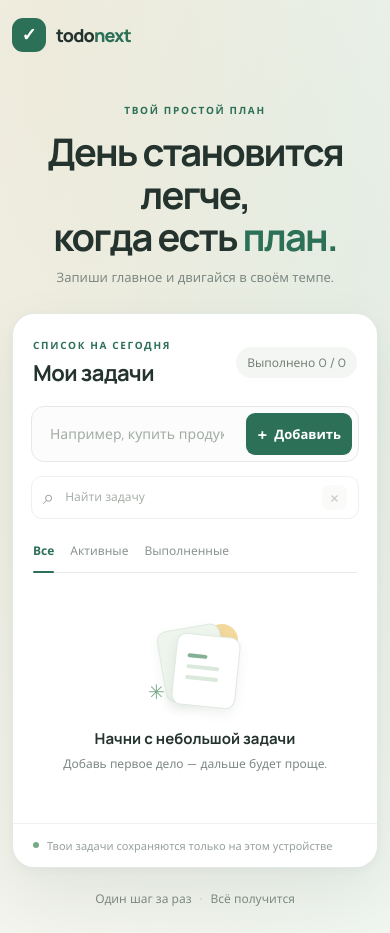
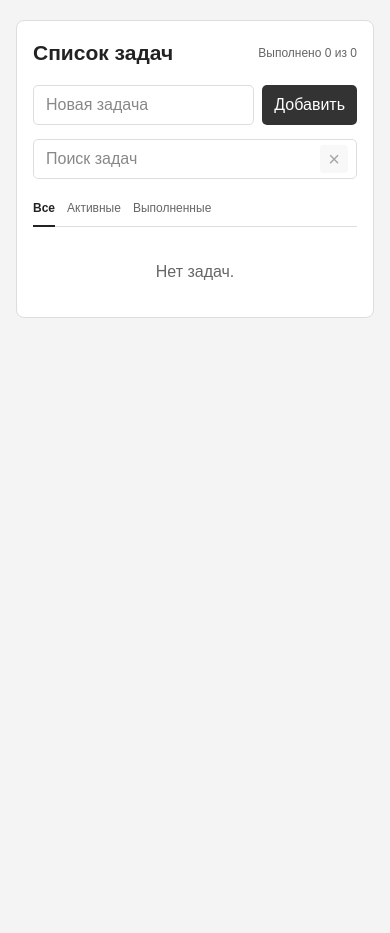
Before and after one commit to ZVERTURETORIG/todo-next, a Next.js app: page / in a window 390 px wide. After the commit the page ends 864 px from the top, so only its background shows below. Built offline with nearby package versions, Linux system fonts and the light colour scheme.

Commit message:
Упростил интерфейс списка задач

```diff
--- a/app/globals.css
+++ b/app/globals.css
@@ -1,148 +1,329 @@
-@import url("https://fonts.googleapis.com/css2?family=DM+Sans:wght@400;500;600;700&family=Manrope:wght@400;500;600;700;800&display=swap");
-
 :root {
-  --ink: #24332e;
-  --muted: #7d8983;
-  --green: #2d7058;
-  --green-dark: #225942;
-  --green-soft: #eaf4ed;
-  --line: #e8ece8;
+  --text: #222222;
+  --muted: #666666;
+  --line: #dddddd;
   --paper: #ffffff;
-  --background: #f6f8f4;
+  --background: #f4f4f4;
+  --button: #333333;
+  --button-hover: #111111;
 }
 
-* { box-sizing: border-box; }
+* {
+  box-sizing: border-box;
+}
 
 body {
   margin: 0;
   min-height: 100vh;
-  background:
-    radial-gradient(ellipse at 12% 6%, rgba(234, 215, 181, 0.34), transparent 29rem),
-    radial-gradient(ellipse at 91% 29%, rgba(209, 230, 219, 0.48), transparent 34rem),
-    var(--background);
-  color: var(--ink);
-  font-family: "DM Sans", "Segoe UI", sans-serif;
+  background: var(--background);
+  color: var(--text);
+  font-family: Arial, Helvetica, sans-serif;
 }
 
-button, input { font: inherit; }
-button { cursor: pointer; }
+button,
+input {
+  font: inherit;
+}
+
+button {
+  cursor: pointer;
+}
 
 .page-shell {
-  width: min(100% - 40px, 920px);
-  margin: 0 auto;
-  padding: 32px 0 26px;
+  width: min(100% - 32px, 720px);
+  margin: 48px auto;
 }
-
-.site-header, .brand, .panel-heading, .task-form, .list-toolbar, .panel-footer {
-  display: flex;
-  align-items: center;
-}
-
-.site-header { justify-content: space-between; }
-.brand { gap: 10px; color: var(--ink); text-decoration: none; }
-.brand-mark {
-  display: grid;
-  width: 34px;
-  height: 34px;
-  place-items: center;
-  border-radius: 11px;
-  background: var(--green);
-  color: white;
-  font-size: 18px;
-  font-weight: 700;
-}
-.brand-name { font-family: Manrope, sans-serif; font-size: 18px; font-weight: 800; letter-spacing: -0.8px; }
-.brand-name span { color: var(--green); }
-.header-note, .page-footer { color: var(--muted); font-size: 12px; }
-
-.intro { padding: 63px 0 35px; text-align: center; }
-.eyebrow { margin: 0; color: var(--green); font-size: 10px; font-weight: 700; letter-spacing: 1.7px; }
-.intro h1 {
-  margin: 13px 0 10px;
-  font-family: Manrope, sans-serif;
-  font-size: clamp(38px, 6vw, 58px);
-  font-weight: 700;
-  letter-spacing: -2.7px;
-  line-height: 1.12;
-}
-.intro h1 span { color: var(--green); }
-.intro-copy { margin: 0; color: var(--muted); font-size: 15px; }
 
 .task-panel {
   overflow: hidden;
-  border: 1px solid rgba(223, 231, 224, 0.9);
-  border-radius: 22px;
+  border: 1px solid var(--line);
+  border-radius: 8px;
   background: var(--paper);
-  box-shadow: 0 24px 60px rgba(35, 62, 48, 0.08), 0 3px 10px rgba(35, 62, 48, 0.03);
 }
-.panel-heading { justify-content: space-between; padding: 29px 34px 22px; }
-.panel-heading h2 { margin: 6px 0 0; font-family: Manrope, sans-serif; font-size: 22px; letter-spacing: -0.6px; }
-.task-count { padding: 7px 11px; border-radius: 20px; background: #f4f6f3; color: #768078; font-size: 12px; }
 
-.task-form { gap: 10px; margin: 0 34px; padding: 6px; border: 1px solid #e5eae5; border-radius: 13px; background: #fbfcfb; }
-.task-form input { min-width: 0; flex: 1; padding: 11px 12px; border: 0; outline: none; background: transparent; color: var(--ink); font-size: 14px; }
-.task-form input::placeholder { color: #a2aca5; }
-.add-button { flex: 0 0 auto; border: 0; border-radius: 9px; padding: 10px 15px; background: var(--green); color: white; font-size: 13px; font-weight: 600; transition: background 160ms ease, transform 160ms ease; }
-.add-button:hover { transform: translateY(-1px); background: var(--green-dark); }
-.add-button span { padding-right: 4px; font-size: 17px; vertical-align: -1px; }
+.panel-heading {
+  display: flex;
+  align-items: center;
+  justify-content: space-between;
+  gap: 16px;
+  padding: 24px;
+}
 
-.search-box { display: flex; align-items: center; gap: 9px; margin: 14px 34px 0; border: 1px solid #edf0ed; border-radius: 11px; padding: 8px 11px; background: #fff; }
-.search-icon { color: #9aa59d; font-size: 20px; line-height: 1; }
-.search-box input { min-width: 0; flex: 1; border: 0; outline: none; background: transparent; color: var(--ink); font-size: 12px; }
-.search-box input::placeholder { color: #a7b0a9; }
-.search-box input::-webkit-search-cancel-button { display: none; }
-.clear-search { width: 25px; height: 25px; border: 0; border-radius: 7px; background: #f2f5f1; color: #748077; font-size: 19px; line-height: 1; transition: background 150ms ease, color 150ms ease; }
-.clear-search:hover:not(:disabled) { background: #e6eee7; color: var(--green); }
-.clear-search:disabled { cursor: default; opacity: 0.4; }
+.panel-heading h1 {
+  margin: 0;
+  font-size: 24px;
+  font-weight: 600;
+}
 
-.list-toolbar { justify-content: space-between; margin: 25px 34px 0; border-bottom: 1px solid var(--line); }
-.filter-list { display: flex; gap: 20px; }
-.filter-button { position: relative; border: 0; padding: 0 0 13px; background: transparent; color: #8a958e; font-size: 12px; }
-.filter-button.is-active { color: var(--green); font-weight: 700; }
-.filter-button.is-active::after { position: absolute; right: 0; bottom: -1px; left: 0; height: 2px; border-radius: 2px; background: var(--green); content: ""; }
+.task-count {
+  color: var(--muted);
+  font-size: 13px;
+  white-space: nowrap;
+}
 
-.empty-state { display: flex; min-height: 250px; flex-direction: column; align-items: center; justify-content: center; padding: 25px 20px 31px; text-align: center; }
-.empty-art { position: relative; width: 112px; height: 98px; margin-bottom: 13px; }
-.empty-sun { position: absolute; top: 7px; right: 13px; width: 32px; height: 32px; border-radius: 50%; background: #f4d99d; }
-.empty-card { position: absolute; display: block; width: 64px; height: 72px; border: 1px solid #dfe9e0; border-radius: 10px; background: white; box-shadow: 0 5px 12px rgba(50, 88, 65, 0.08); }
-.empty-card-back { top: 10px; left: 22px; transform: rotate(-10deg); background: #edf5ed; }
-.empty-card-front { top: 18px; left: 35px; padding: 19px 11px; transform: rotate(6deg); }
-.empty-card-front i { display: block; width: 33px; height: 4px; margin-bottom: 7px; border-radius: 4px; background: #dbe8dc; }
-.empty-card-front i:first-child { width: 20px; background: #84b195; }
-.empty-spark { position: absolute; bottom: 10px; left: 9px; color: #7daa8d; font-size: 20px; }
-.empty-state h3 { margin: 0 0 6px; font-family: Manrope, sans-serif; font-size: 15px; font-weight: 700; }
-.empty-state p { margin: 0; color: var(--muted); font-size: 12px; }
-.empty-result { padding: 43px 20px; color: var(--muted); font-size: 13px; text-align: center; }
-.task-list { display: grid; gap: 9px; margin: 0; padding: 20px 34px 28px; list-style: none; }
-.task-row { display: flex; min-height: 54px; align-items: center; gap: 13px; border: 1px solid #edf0ed; border-radius: 12px; padding: 9px 12px; transition: border-color 160ms ease, background 160ms ease; }
-.task-row:hover { border-color: #dfe8e0; background: #fcfdfb; }
-.check-button { display: grid; width: 21px; height: 21px; flex: 0 0 auto; place-items: center; border: 1.5px solid #cad5cc; border-radius: 50%; background: white; color: white; font-size: 12px; }
-.check-button.is-checked { border-color: var(--green); background: var(--green); }
-.task-text { min-width: 0; flex: 1; overflow-wrap: anywhere; color: #3d4a43; font-size: 13px; }
-.task-text-button { border: 0; padding: 0; background: transparent; text-align: left; cursor: text; }
-.task-text.is-done { color: #97a199; text-decoration: line-through; }
-.edit-input { min-width: 0; flex: 1; border: 0; border-bottom: 1px solid #80ad8e; outline: none; padding: 4px 0; background: transparent; color: var(--ink); font-size: 13px; }
-.delete-button { width: 28px; height: 28px; flex: 0 0 auto; border: 0; border-radius: 8px; background: #f4f6f3; color: #8f9991; font-size: 22px; line-height: 1; transition: background 150ms ease, color 150ms ease; }
-.delete-button:hover { background: #f7eded; color: #a74a4a; }
+.task-form {
+  display: flex;
+  gap: 8px;
+  margin: 0 24px;
+}
 
-.panel-footer { gap: 8px; border-top: 1px solid #f0f2ef; padding: 14px 34px; color: #98a19b; font-size: 11px; }
-.privacy-dot { width: 6px; height: 6px; border-radius: 50%; background: #76aa87; }
-.page-footer { padding-top: 22px; text-align: center; }
-.page-footer span { padding: 0 5px; color: #b5beb7; }
-.visually-hidden { position: absolute; width: 1px; height: 1px; overflow: hidden; clip: rect(0, 0, 0, 0); white-space: nowrap; clip-path: inset(50%); }
+.task-form input,
+.search-box input,
+.edit-input {
+  min-width: 0;
+  color: var(--text);
+}
+
+.task-form input {
+  flex: 1;
+  border: 1px solid var(--line);
+  border-radius: 5px;
+  outline: none;
+  padding: 10px 12px;
+  background: var(--paper);
+}
+
+.task-form input:focus,
+.search-box:focus-within {
+  border-color: #777777;
+}
+
+.task-form input::placeholder,
+.search-box input::placeholder {
+  color: #888888;
+}
+
+.add-button {
+  flex: 0 0 auto;
+  border: 0;
+  border-radius: 5px;
+  padding: 10px 16px;
+  background: var(--button);
+  color: #ffffff;
+}
+
+.add-button:hover {
+  background: var(--button-hover);
+}
+
+.search-box {
+  display: flex;
+  align-items: center;
+  gap: 8px;
+  margin: 14px 24px 0;
+  border: 1px solid var(--line);
+  border-radius: 5px;
+  padding: 5px 8px 5px 12px;
+}
+
+.search-box input {
+  flex: 1;
+  border: 0;
+  outline: none;
+  padding: 5px 0;
+  background: transparent;
+}
+
+.search-box input::-webkit-search-cancel-button {
+  display: none;
+}
+
+.clear-search {
+  width: 28px;
+  height: 28px;
+  border: 0;
+  border-radius: 4px;
+  background: #eeeeee;
+  color: var(--text);
+  font-size: 20px;
+  line-height: 1;
+}
+
+.clear-search:disabled {
+  cursor: default;
+  opacity: 0.4;
+}
+
+.list-toolbar {
+  display: flex;
+  align-items: center;
+  justify-content: space-between;
+  gap: 12px;
+  margin: 22px 24px 0;
+  border-bottom: 1px solid var(--line);
+}
+
+.filter-list {
+  display: flex;
+  gap: 18px;
+}
+
+.filter-button {
+  position: relative;
+  border: 0;
+  padding: 0 0 11px;
+  background: transparent;
+  color: var(--muted);
+  font-size: 14px;
+}
+
+.filter-button.is-active {
+  color: var(--text);
+  font-weight: 600;
+}
+
+.filter-button.is-active::after {
+  position: absolute;
+  right: 0;
+  bottom: -1px;
+  left: 0;
+  height: 2px;
+  background: var(--text);
+  content: "";
+}
+
+.empty-result {
+  padding: 36px 24px;
+  color: var(--muted);
+  text-align: center;
+}
+
+.task-list {
+  display: grid;
+  gap: 8px;
+  margin: 0;
+  padding: 18px 24px 24px;
+  list-style: none;
+}
+
+.task-row {
+  display: flex;
+  min-height: 48px;
+  align-items: center;
+  gap: 12px;
+  border: 1px solid var(--line);
+  border-radius: 5px;
+  padding: 8px 10px;
+}
+
+.check-button {
+  display: grid;
+  width: 20px;
+  height: 20px;
+  flex: 0 0 auto;
+  place-items: center;
+  border: 1px solid #888888;
+  border-radius: 3px;
+  background: var(--paper);
+  color: var(--paper);
+  font-size: 14px;
+}
+
+.check-button.is-checked {
+  border-color: var(--button);
+  background: var(--button);
+}
+
+.task-text {
+  min-width: 0;
+  flex: 1;
+  overflow-wrap: anywhere;
+  color: var(--text);
+  font-size: 14px;
+}
+
+.task-text-button {
+  border: 0;
+  padding: 0;
+  background: transparent;
+  text-align: left;
+  cursor: text;
+}
+
+.task-text.is-done {
+  color: #777777;
+  text-decoration: line-through;
+}
+
+.edit-input {
+  flex: 1;
+  border: 0;
+  border-bottom: 1px solid #777777;
+  outline: none;
+  padding: 4px 0;
+  background: transparent;
+}
+
+.delete-button {
+  border: 1px solid var(--line);
+  border-radius: 4px;
+  padding: 5px 8px;
+  background: var(--paper);
+  color: var(--muted);
+  font-size: 13px;
+}
+
+.delete-button:hover {
+  background: #eeeeee;
+  color: var(--text);
+}
+
+.visually-hidden {
+  position: absolute;
+  width: 1px;
+  height: 1px;
+  overflow: hidden;
+  clip: rect(0, 0, 0, 0);
+  white-space: nowrap;
+  clip-path: inset(50%);
+}
 
 @media (max-width: 600px) {
-  .page-shell { width: min(100% - 24px, 920px); padding-top: 18px; }
-  .header-note { display: none; }
-  .intro { padding: 51px 0 27px; }
-  .intro h1 { letter-spacing: -1.8px; }
-  .intro-copy { font-size: 13px; }
-  .panel-heading { padding: 24px 20px 18px; }
-  .task-form { margin: 0 18px; }
-  .search-box { margin-right: 18px; margin-left: 18px; }
-  .add-button { padding: 10px 11px; }
-  .list-toolbar { margin: 23px 20px 0; }
-  .filter-list { gap: 16px; }
-  .task-list { padding: 18px 18px 24px; }
-  .panel-footer { padding-right: 20px; padding-left: 20px; }
+  .page-shell {
+    margin: 20px auto;
+  }
+
+  .panel-heading {
+    align-items: flex-start;
+    padding: 20px 16px;
+  }
+
+  .panel-heading h1 {
+    font-size: 21px;
+  }
+
+  .task-count {
+    padding-top: 5px;
+    font-size: 12px;
+  }
+
+  .task-form {
+    margin: 0 16px;
+  }
+
+  .add-button {
+    padding: 10px 12px;
+  }
+
+  .search-box {
+    margin-right: 16px;
+    margin-left: 16px;
+  }
+
+  .list-toolbar {
+    margin-right: 16px;
+    margin-left: 16px;
+  }
+
+  .filter-list {
+    gap: 12px;
+  }
+
+  .filter-button {
+    font-size: 12px;
+  }
+
+  .task-list {
+    padding: 16px;
+  }
 }
--- a/app/layout.tsx
+++ b/app/layout.tsx
@@ -2,8 +2,8 @@ import type { Metadata } from "next";
 import "./globals.css";
 
 export const metadata: Metadata = {
-  title: "Todo Next — спокойный список дел",
-  description: "Простой список задач, который помогает двигаться по шагам.",
+  title: "Список задач",
+  description: "Простой список задач.",
 };
 
 export default function RootLayout({
--- a/app/page.tsx
+++ b/app/page.tsx
@@ -129,27 +129,12 @@ export default function Home() {
 
   return (
     <main className="page-shell">
-      <header className="site-header">
-        <a className="brand" href="#home" aria-label="Todo Next — главная">
-          <span className="brand-mark" aria-hidden="true">✓</span>
-          <span className="brand-name">todo<span>next</span></span>
-        </a>
-        <span className="header-note">Маленькие шаги тоже ведут вперёд</span>
-      </header>
-
-      <section className="intro" id="home">
-        <p className="eyebrow">ТВОЙ ПРОСТОЙ ПЛАН</p>
-        <h1>День становится легче,<br />когда есть <span>план.</span></h1>
-        <p className="intro-copy">Запиши главное и двигайся в своём темпе.</p>
-      </section>
-
       <section className="task-panel" aria-labelledby="tasks-heading">
         <div className="panel-heading">
-          <div>
-            <p className="eyebrow">СПИСОК НА СЕГОДНЯ</p>
-            <h2 id="tasks-heading">Мои задачи</h2>
-          </div>
-          <span className="task-count">Выполнено {tasks.filter((task) => task.done).length} / {tasks.length}</span>
+          <h1 id="tasks-heading">Список задач</h1>
+          <span className="task-count">
+            Выполнено {tasks.filter((task) => task.done).length} из {tasks.length}
+          </span>
         </div>
 
         <form className="task-form" onSubmit={addTask}>
@@ -157,21 +142,20 @@ export default function Home() {
           <input
             id="new-task"
             name="task"
-            placeholder="Например, купить продукты"
+            placeholder="Новая задача"
             value={newTask}
             onChange={(event) => setNewTask(event.target.value)}
           />
-          <button className="add-button" type="submit"><span aria-hidden="true">+</span> Добавить</button>
+          <button className="add-button" type="submit">Добавить</button>
         </form>
 
         <div className="search-box" role="search">
-          <span className="search-icon" aria-hidden="true">⌕</span>
           <label className="visually-hidden" htmlFor="task-search">Поиск задач</label>
           <input
             ref={searchInputRef}
             id="task-search"
             type="search"
-            placeholder="Найти задачу"
+            placeholder="Поиск задач"
             value={searchQuery}
             onChange={(event) => setSearchQuery(event.target.value)}
           />
@@ -191,7 +175,7 @@ export default function Home() {
           <div className="filter-list" aria-label="Фильтр задач">
             {filters.map((item) => (
               <button
-                className={`filter-button${filter === item.value ? " is-active" : ""}`}
+                className={"filter-button" + (filter === item.value ? " is-active" : "")}
                 key={item.value}
                 type="button"
                 onClick={() => setFilter(item.value)}
@@ -208,28 +192,19 @@ export default function Home() {
         </div>
 
         {tasks.length === 0 && !normalizedQuery ? (
-          <div className="empty-state">
-            <div className="empty-art" aria-hidden="true">
-              <span className="empty-sun" />
-              <span className="empty-card empty-card-back" />
-              <span className="empty-card empty-card-front"><i /><i /><i /></span>
-              <span className="empty-spark">✳</span>
-            </div>
-            <h3>Начни с небольшой задачи</h3>
-            <p>Добавь первое дело — дальше будет проще.</p>
-          </div>
+          <div className="empty-result" role="status">Нет задач.</div>
         ) : visibleTasks.length === 0 && normalizedQuery ? (
           <div className="empty-result" role="status">По запросу „{searchQuery.trim()}“ ничего не найдено</div>
         ) : visibleTasks.length === 0 ? (
-          <div className="empty-result">В этом фильтре пока нет задач.</div>
+          <div className="empty-result" role="status">В этом фильтре пока нет задач.</div>
         ) : (
           <ul className="task-list">
             {visibleTasks.map((task) => (
               <li className="task-row" key={task.id}>
                 <button
-                  className={`check-button${task.done ? " is-checked" : ""}`}
+                  className={"check-button" + (task.done ? " is-checked" : "")}
                   type="button"
-                  aria-label={task.done ? `Вернуть задачу: ${task.text}` : `Выполнить задачу: ${task.text}`}
+                  aria-label={task.done ? "Вернуть задачу: " + task.text : "Выполнить задачу: " + task.text}
                   aria-pressed={task.done}
                   onClick={() => toggleTask(task.id)}
                 >
@@ -240,7 +215,7 @@ export default function Home() {
                     className="edit-input"
                     autoFocus
                     value={editText}
-                    aria-label={`Новый текст задачи: ${task.text}`}
+                    aria-label={"Новый текст задачи: " + task.text}
                     onChange={(event) => setEditText(event.target.value)}
                     onKeyDown={(event) => {
                       if (event.key === "Enter") {
@@ -252,7 +227,7 @@ export default function Home() {
                   />
                 ) : (
                   <button
-                    className={`task-text task-text-button${task.done ? " is-done" : ""}`}
+                    className={"task-text task-text-button" + (task.done ? " is-done" : "")}
                     type="button"
                     title="Двойной щелчок для редактирования"
                     onDoubleClick={() => beginEditing(task)}
@@ -260,19 +235,19 @@ export default function Home() {
                     {task.text}
                   </button>
                 )}
-                <button className="delete-button" type="button" aria-label={`Удалить задачу: ${task.text}`} onClick={() => deleteTask(task.id)}>×</button>
+                <button
+                  className="delete-button"
+                  type="button"
+                  aria-label={"Удалить задачу: " + task.text}
+                  onClick={() => deleteTask(task.id)}
+                >
+                  Удалить
+                </button>
               </li>
             ))}
           </ul>
         )}
-
-        <footer className="panel-footer">
-          <span className="privacy-dot" aria-hidden="true" />
-          Твои задачи сохраняются только на этом устройстве
-        </footer>
       </section>
-
-      <footer className="page-footer">Один шаг за раз <span aria-hidden="true">·</span> Всё получится</footer>
     </main>
   );
 }
```
